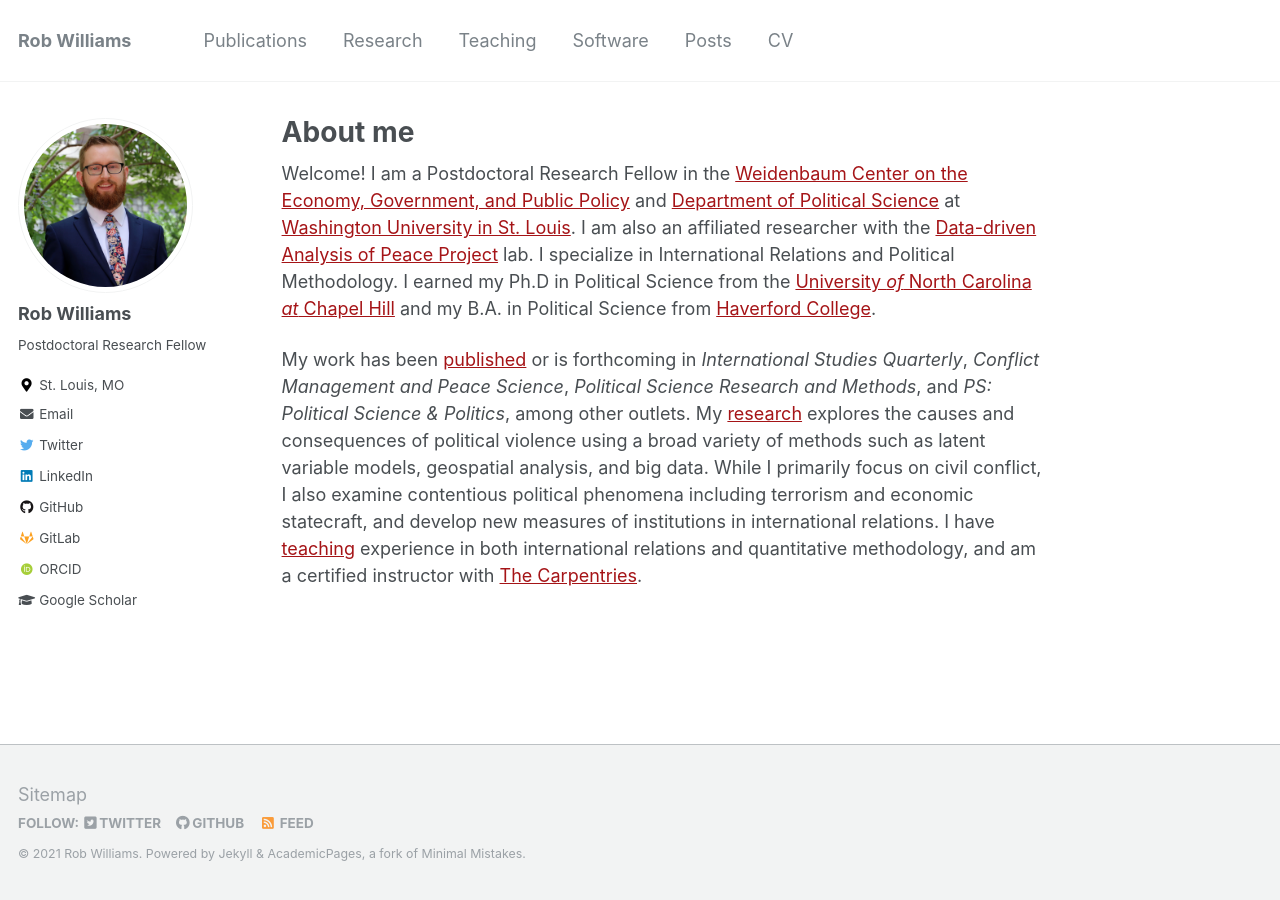
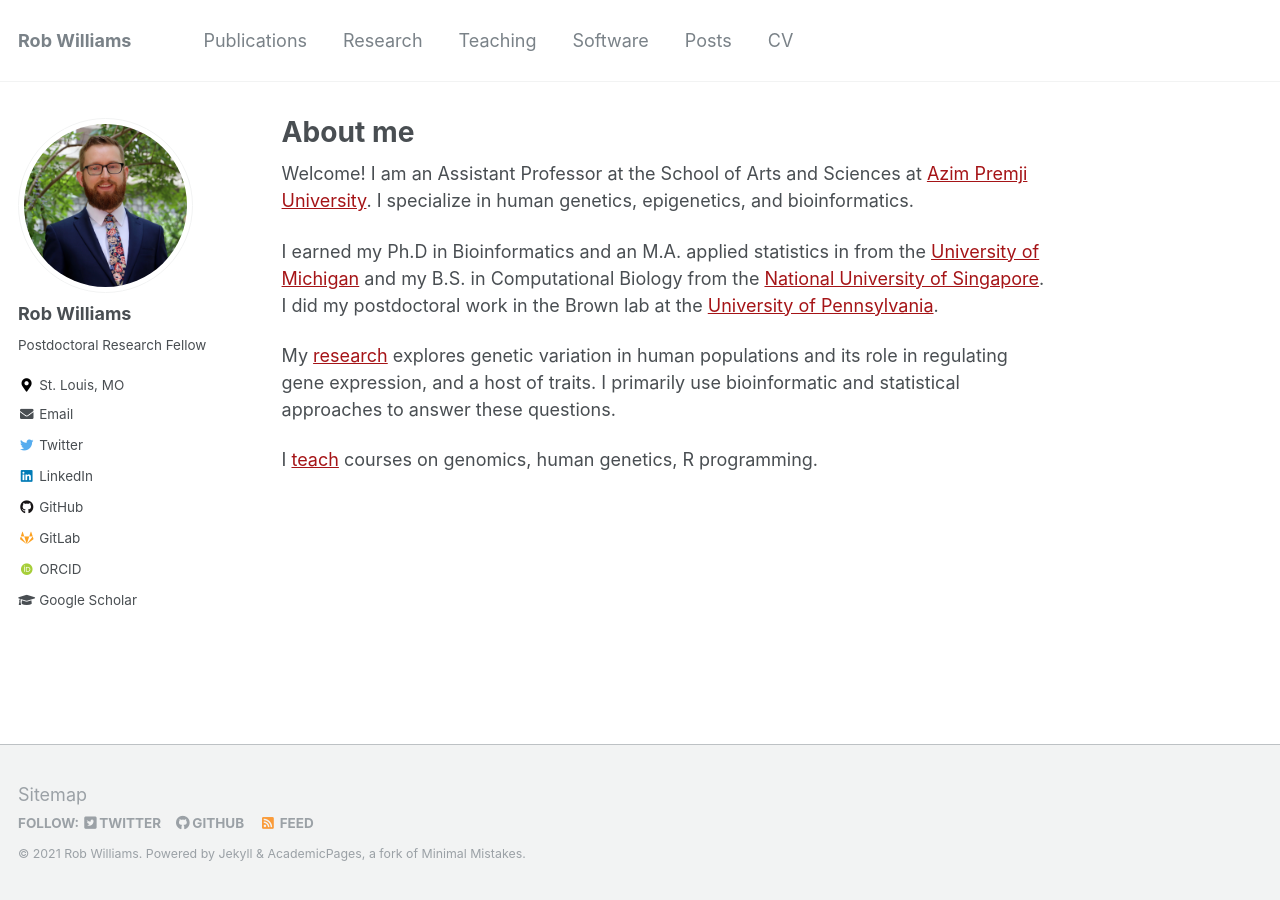
Before and after one commit to shwetaramdas/shwetaramdas.github.io, a Jekyll site: the page built from _pages/about.md, in a window 1280 px wide. Built offline with Jekyll 4.4.1, drawn with Linux system fonts in a browser that asks for light colours; some web fonts are replaced.

Commit message:
Update about.md

```diff
--- a/_pages/about.md
+++ b/_pages/about.md
@@ -8,25 +8,14 @@ redirect_from:
   - /about.html
 ---
 
-Welcome! I am a Postdoctoral Research Fellow in the
-[Weidenbaum Center on the Economy, Government, and Public Policy](https://wc.wustl.edu/)
-and [Department of Political Science](https://polisci.wustl.edu/) at
-[Washington University in St. Louis](https://wustl.edu/). I am also an
-affiliated researcher with the
-[Data-driven Analysis of Peace Project](https://dapp-lab.org) lab. I specialize
-in International Relations and Political Methodology. I earned my Ph.D in
-Political Science from the
-[University *of* North Carolina *at* Chapel Hill](https://www.unc.edu/) and my
-B.A. in Political Science from [Haverford College](https://www.haverford.edu/).
+Welcome! I am an Assistant Professor at the School of Arts and Sciences at
+[Azim Premji University](https://apu.edu.in/). I specialize
+in human genetics, epigenetics, and bioinformatics.
 
-My work has been [published](publications) or is forthcoming in
-*International Studies Quarterly*, *Conflict Management and Peace Science*,
-*Political Science Research and Methods*, and *PS: Political Science & Politics*,
-among other outlets. My [research](research) explores the causes and
-consequences of political violence using a broad variety of methods such as
-latent variable models, geospatial analysis, and big data. While I primarily
-focus on civil conflict, I also examine contentious political phenomena
-including terrorism and economic statecraft, and develop new measures of
-institutions in international relations. I have [teaching](teaching) experience
-in both international relations and quantitative methodology, and am a certified
-instructor with [The Carpentries](https://carpentries.org/).
+I earned my Ph.D in Bioinformatics and an M.A. applied statistics in  from the
+[University of Michigan](https://www.umich.edu/) and my
+B.S. in Computational Biology from the [National University of Singapore](https://www.nus.edu.sg/). I did my postdoctoral work in the Brown lab at the [University of Pennsylvania](https://www.upenn.edu).
+
+My [research](research) explores genetic variation in human populations and its role in regulating gene expression, and a host of traits. I primarily use bioinformatic and statistical approaches to answer these questions.
+
+I [teach](teaching) courses on genomics, human genetics, R programming.
```
